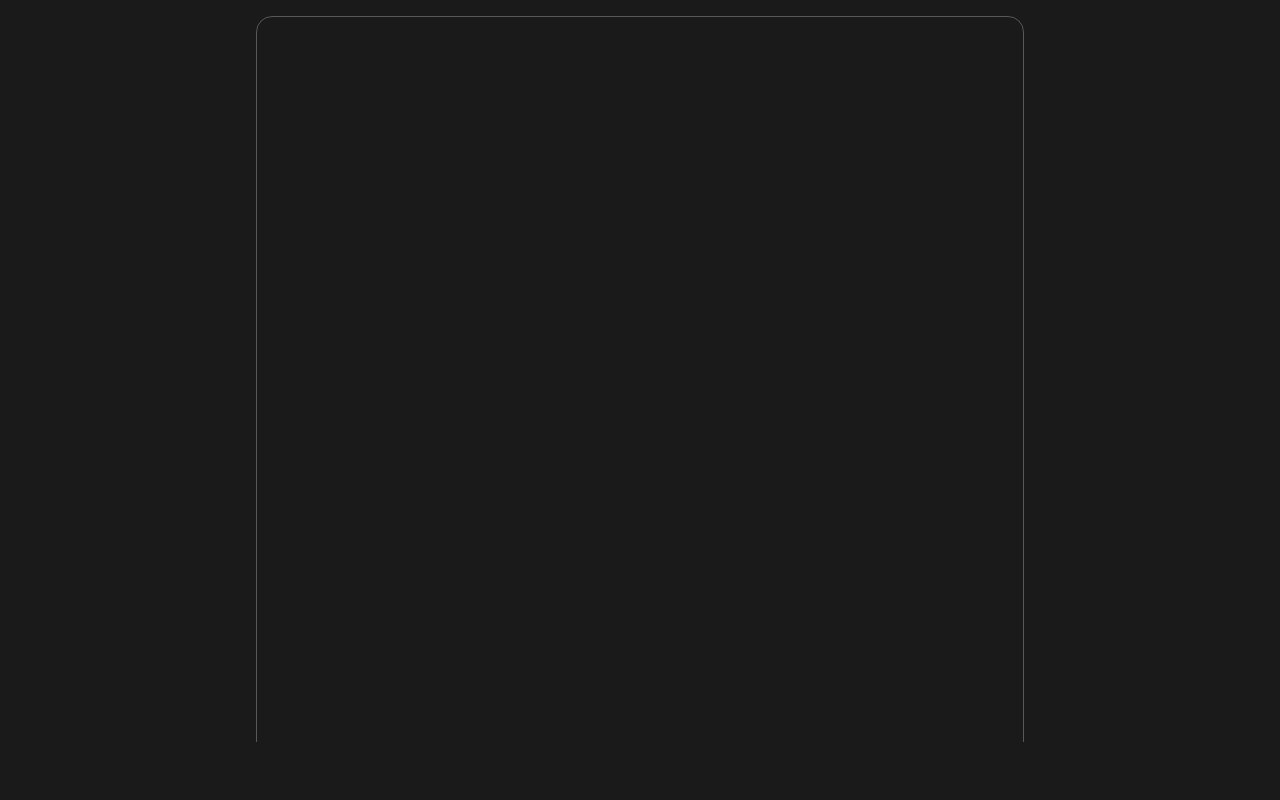
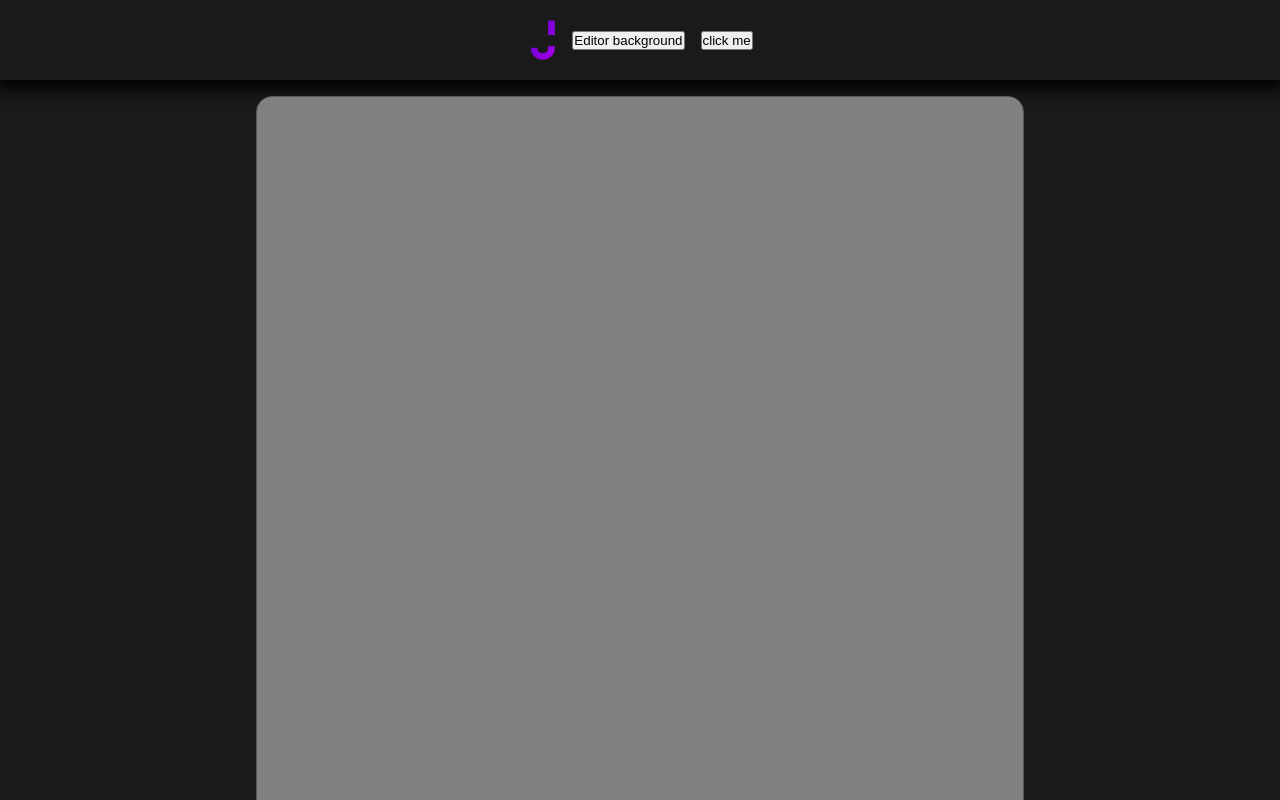
Before and after one commit to ZeSved/Jaida, a Next.js app: page /m/01d5cabc-e0c5-42da-853d-7f167b16db36 in a window 1280 px wide. Built offline with nearby package versions, Linux system fonts and the light colour scheme.

Commit message:
started settings for editor

```diff
--- a/app/m/[id]/m-d-editor.module.scss
+++ b/app/m/[id]/m-d-editor.module.scss
@@ -1,5 +1,19 @@
+.main {
+	height: 100vh;
+	max-height: 100vh;
+
+	.header {
+		display: flex;
+		align-items: center;
+		justify-content: center;
+		gap: 1rem;
+		width: 100vw;
+		height: 10vh;
+		box-shadow: 0 4px 15px 5px black;
+	}
+
 	.container {
-	max-height: 92.8vh;
+		max-height: 90vh;
 		overflow-y: auto;
 
 		.editor {
@@ -26,3 +40,4 @@
 			}
 		}
 	}
+}
--- a/app/m/[id]/page.tsx
+++ b/app/m/[id]/page.tsx
@@ -1,13 +1,35 @@
 'use client'
+import { CSSProperties, useEffect, useState } from 'react'
 import s from './m-d-editor.module.scss'
+import Settings from './settings/page'
 
 export default function MarkdownEditor() {
+	const [bg, setBg] = useState<CSSProperties>({ background: 'gray' })
+
+	function handleKeyboard(e: KeyboardEvent) {}
+
+	useEffect(() => {
+		window.addEventListener('keydown', handleKeyboard)
+
+		return () => window.removeEventListener('keydown', handleKeyboard)
+	}, [])
+
+	console.log('render')
+	console.log(bg)
+
 	return (
-		<main className={s.container}>
-			<div className={s.editor}>
-				<div
-					id='editor'
-					contentEditable></div>
+		<main className={s.main}>
+			<Settings
+				setBg={setBg}
+				bg={bg}
+			/>
+			<div className={s.container}>
+				<div className={s.editor}>
+					<div
+						style={bg}
+						id='editor'
+						contentEditable></div>
+				</div>
 			</div>
 		</main>
 	)
--- /dev/null
+++ b/app/m/[id]/settings/option.tsx
@@ -0,0 +1,54 @@
+'use client'
+
+import { CSSProperties, ChangeEvent, Dispatch, SetStateAction, useState } from 'react'
+import s from '../m-d-editor.module.scss'
+
+export default function Setting({
+	setBg,
+	bg,
+}: {
+	setBg: Dispatch<SetStateAction<CSSProperties>>
+	bg: CSSProperties
+}) {
+	const [show, setShow] = useState<boolean>(false)
+	const [colorType, setColorType] = useState<Colors>('hex')
+	const [col, setCol] = useState<string>('')
+
+	function colorChange(e: ChangeEvent<HTMLSelectElement>) {
+		setColorType(e.target.value as Colors)
+	}
+
+	return (
+		<>
+			<button onClick={() => setShow(!show)}>Editor background</button>
+			<div style={{ display: show ? 'flex' : 'none', position: 'absolute', top: '3rem' }}>
+				<div className={s.currentColor} />
+				<select
+					onChange={(e) => colorChange}
+					name=''
+					id='e-b-c'>
+					<option value='hex'>Hex/Hex-A</option>
+					<option value='rgb'>RGB/RGBA</option>
+				</select>
+				<input
+					id='c-i'
+					type='text'
+					value={bg.background}
+					onChange={(e) => setCol(e.currentTarget.value)}
+					placeholder={colorType === 'rgb' ? 'xxx, xxx, xxx, xxx' : 'xx xx xx xx'}
+				/>
+				<button onClick={() => setShow(false)}>Cancel</button>
+				<button
+					onClick={() => {
+						setBg({
+							background: '#' + col,
+						})
+					}}>
+					Apply
+				</button>
+			</div>
+		</>
+	)
+}
+
+type Colors = 'rgb' | 'hex'
--- /dev/null
+++ b/app/m/[id]/settings/page.tsx
@@ -0,0 +1,30 @@
+'use client'
+
+import Login from '@/app/_components/Header/login'
+import JaidaLogo from '@/public/JaidaLogo'
+import s from '../m-d-editor.module.scss'
+import { CSSProperties, Dispatch, SetStateAction } from 'react'
+import Setting from './option'
+
+export default function Settings({
+	setBg,
+	bg,
+}: {
+	setBg: Dispatch<SetStateAction<CSSProperties>>
+	bg: CSSProperties
+}) {
+	return (
+		<header className={s.header}>
+			<JaidaLogo
+				width='29'
+				height='41'
+				viewBox='49 91'
+			/>
+			<Setting
+				setBg={setBg}
+				bg={bg}
+			/>
+			<Login />
+		</header>
+	)
+}
```
Also changed, not shown: app/_components/Header/settings/page.tsx (deleted, +0 -9 lines). Lines whose indentation alone changed are shown as unchanged.
